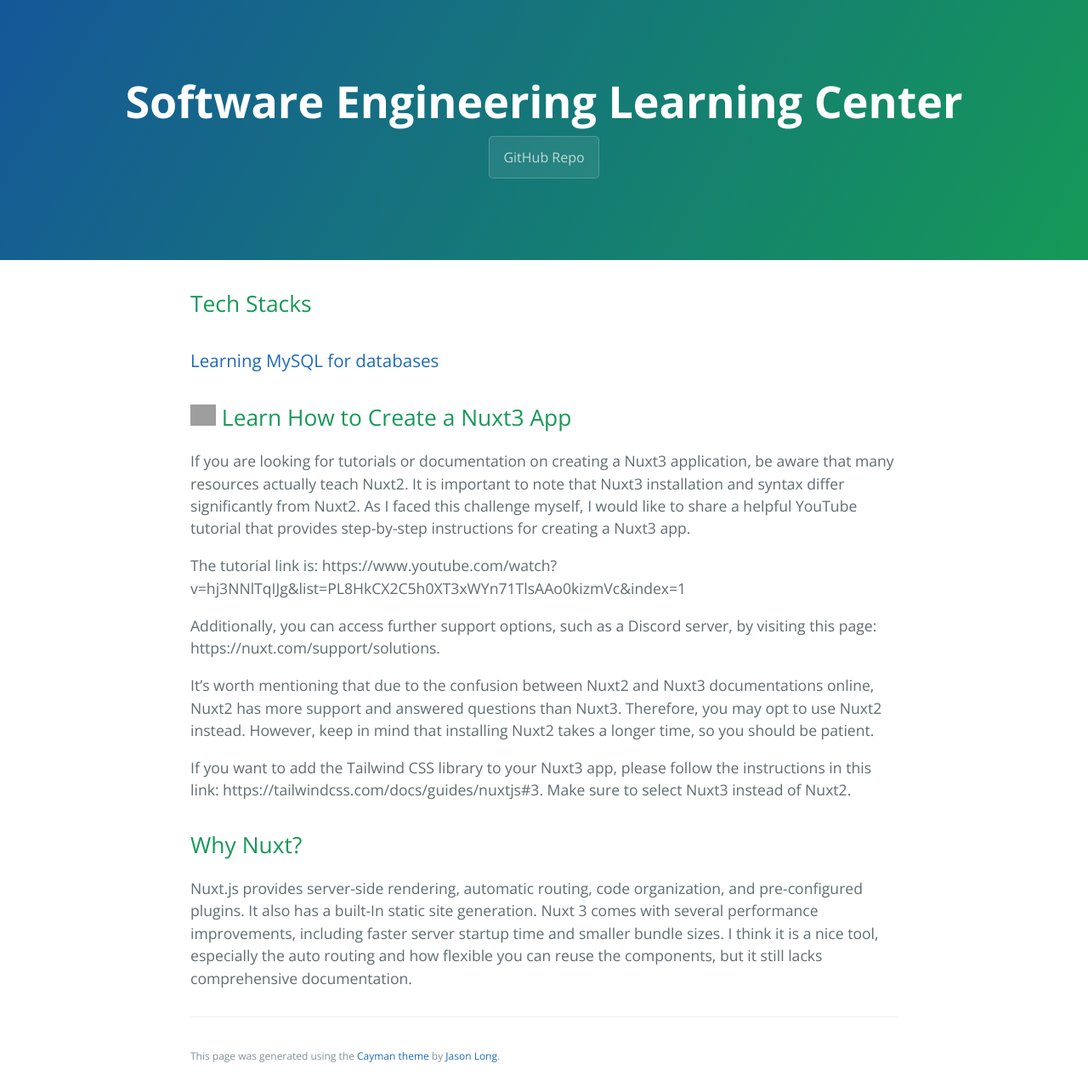
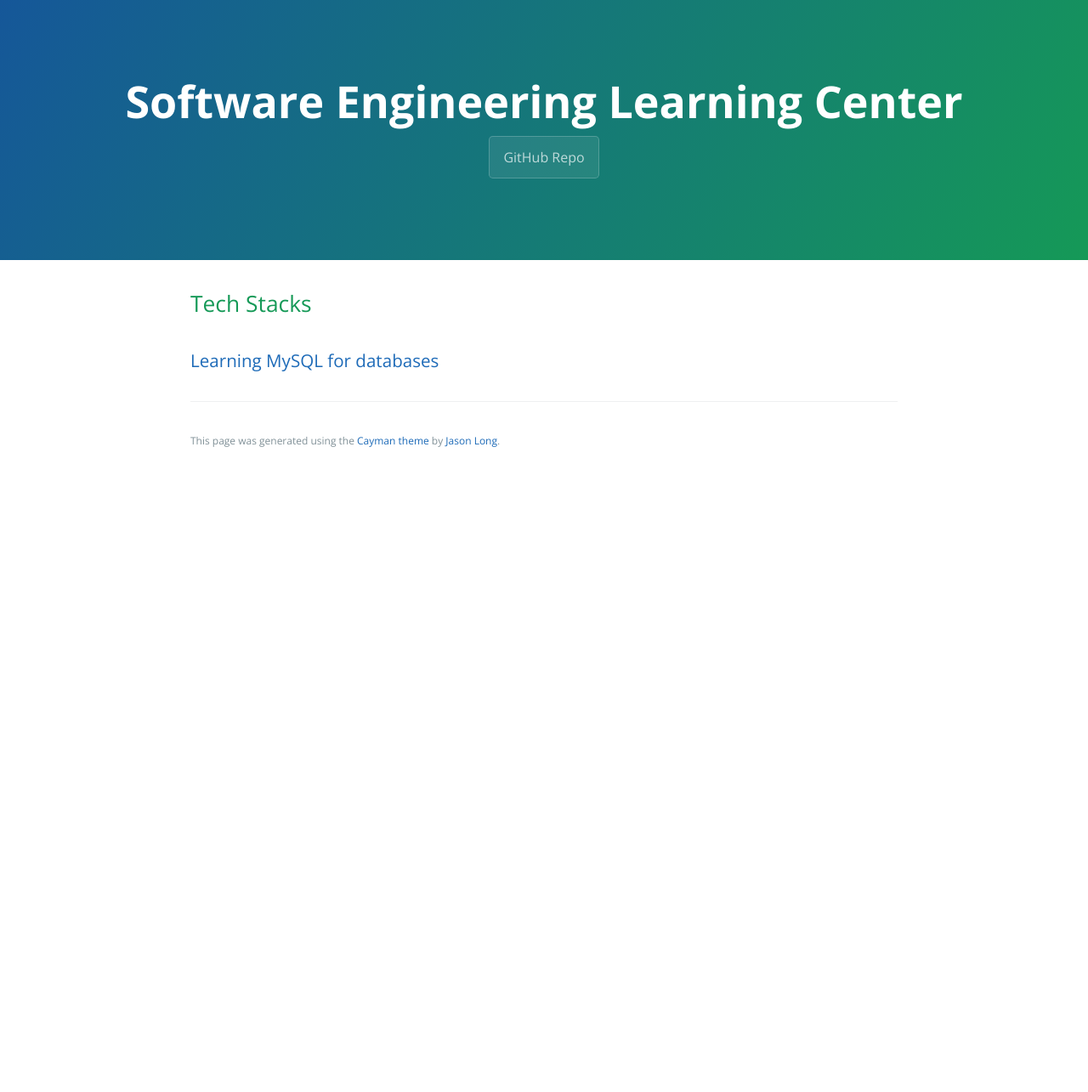
Before and after one commit to learning-software-engineering/learning-software-engineering.github.io, a Jekyll site: the page built from Topics/Tech_Stacks.md, in a window 1280 px wide. Shown: the whole page at 85% size. Built offline with Jekyll 4.4.1, drawn with Linux system fonts in a browser that asks for light colours; our own code applies the rules of GitHub Pages for plain Markdown files; after the commit the page ends 900 px from its top, so only the background shows below that; grey boxes are pictures that could not be loaded.

Commit message:
Revert "Nuxt 3 and Tailwindcss by Ibrahim bess"

```diff
--- a/Topics/Tech_Stacks.md
+++ b/Topics/Tech_Stacks.md
@@ -1,21 +1,3 @@
 ## Tech Stacks
 
 ### [Learning MySQL for databases](./Tech_Stacks/Learning_MySQL.md)
-
-## <img src="https://nuxt.com/assets/design-kit/logo/icon-green.svg" alt="My Icon" width="30" height="25"> Learn How to Create a Nuxt3 App
-If you are looking for tutorials or documentation on creating a Nuxt3 application, be aware that many resources actually teach Nuxt2. It is important to note that Nuxt3 installation and syntax differ significantly from Nuxt2. As I faced this challenge myself, I would like to share a helpful YouTube tutorial that provides step-by-step instructions for creating a Nuxt3 app.
-
-The tutorial link is: https://www.youtube.com/watch?v=hj3NNlTqIJg&list=PL8HkCX2C5h0XT3xWYn71TlsAAo0kizmVc&index=1
-
-Additionally, you can access further support options, such as a Discord server, by visiting this page: https://nuxt.com/support/solutions.
-
-It's worth mentioning that due to the confusion between Nuxt2 and Nuxt3 documentations online, Nuxt2 has more support and answered questions than Nuxt3. Therefore, you may opt to use Nuxt2 instead. However, keep in mind that installing Nuxt2 takes a longer time, so you should be patient.
-
-If you want to add the Tailwind CSS library to your Nuxt3 app, please follow the instructions in this link: https://tailwindcss.com/docs/guides/nuxtjs#3.
-Make sure to select Nuxt3 instead of Nuxt2.
-
-## Why Nuxt?
-
-Nuxt.js  provides server-side rendering, automatic routing, code organization, and pre-configured plugins. It also has a built-In static site generation.
-Nuxt 3 comes with several performance improvements, including faster server startup time and smaller bundle sizes.
-I think it is a nice tool, especially the auto routing and how flexible you can reuse the components, but it still lacks comprehensive documentation.
```
